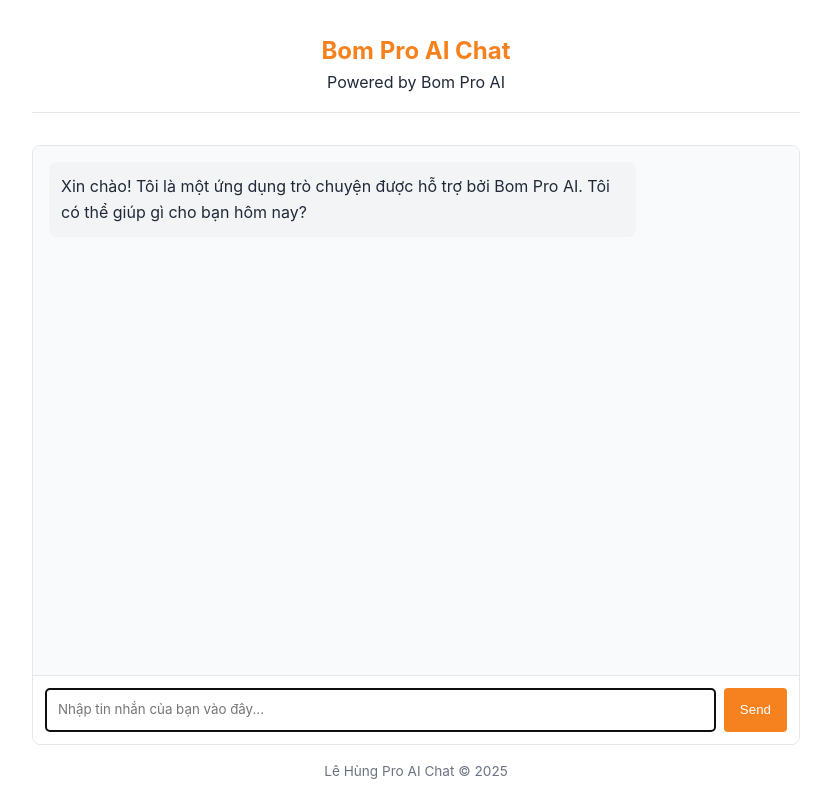
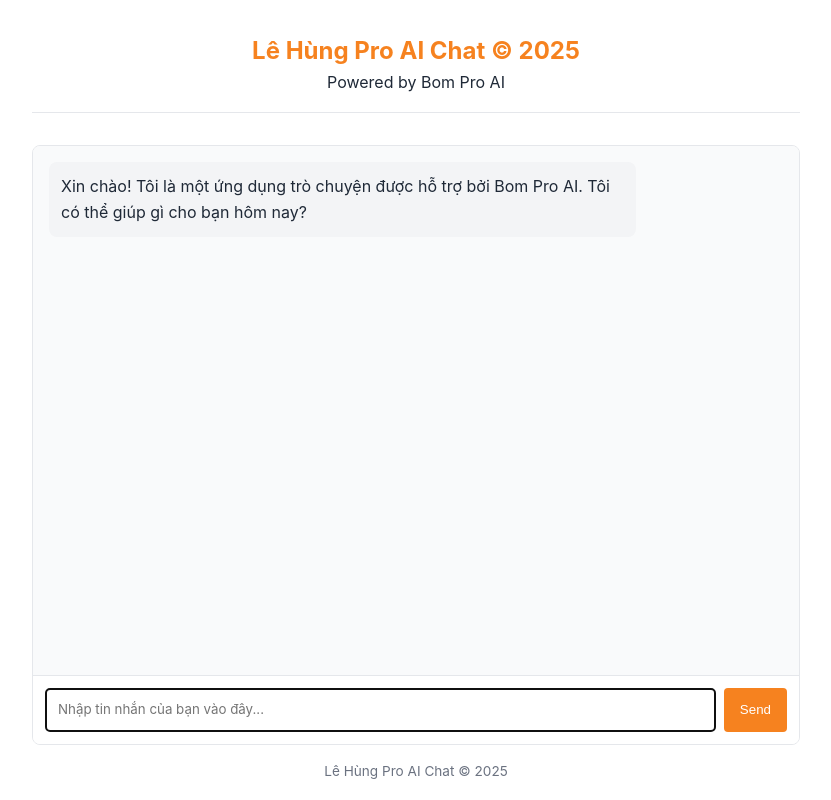
Before and after one commit to toihung/llm-chat-app-template, a website: page public/index.html in a window 1280 px wide. Shown: the whole page, without its empty margins (224-1055 px from the left). Drawn offline with Linux system fonts and the light colour scheme.

Commit message:
Update index.html

```diff
--- a/public/index.html
+++ b/public/index.html
@@ -8,7 +8,7 @@
 <link href='https://www.bom.pro.vn/favicon.ico' rel='shortcut icon' type='image/x-icon'/>
     <meta charset="UTF-8" />
     <meta name="viewport" content="width=device-width, initial-scale=1.0" />
-    <title>Lê Hùng Pro AI Chat</title>
+    <title>Lê Hùng Pro AI Chat © 2025</title>
     <style>
       :root {
         --primary-color: #f6821f;
@@ -143,7 +143,7 @@
   </head>
   <body>
     <header>
-      <h1>Bom Pro AI Chat</h1>
+      <h1>Lê Hùng Pro AI Chat © 2025</h1>
       <p>Powered by Bom Pro AI</p>
     </header>
 
```
